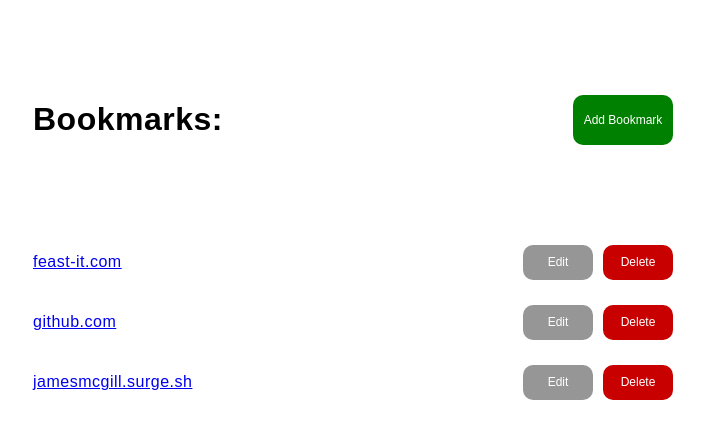
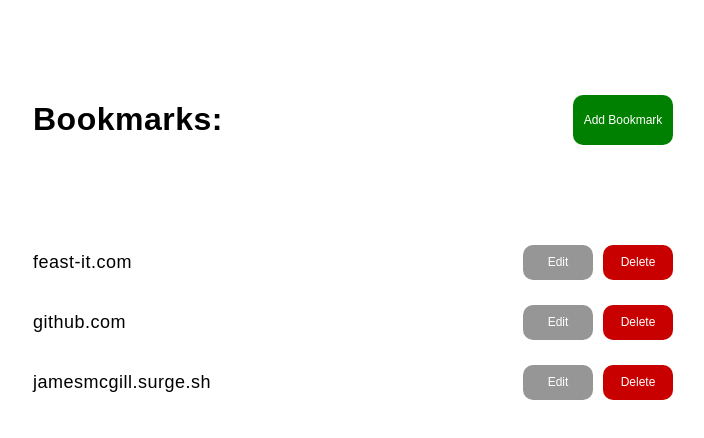
Before and after one commit to jimbomags/feast-it, a React app: page / in a window 1280 px wide. Shown: the top 438 px of the page, without its empty margins (287-991 px from the left). Built offline with nearby package versions, Linux system fonts and the light colour scheme; the HTML template or start-up script is replaced by a standard one.

Commit message:
Created toggle add bookmark form logic.
Wrote the logic and function to display the add bookmark form when the
add bookmark button is clicked. And hide the form when cancel is clicked
on the form.

```diff
--- a/App.js
+++ b/App.js
@@ -1,6 +1,6 @@
 import React, { Component } from 'react';
 
-const Heading = () => (
+const Heading = ({ handleClick }) => (
   <div className="heading">
     <div>
       <header>
@@ -10,7 +10,7 @@
       </header>
     </div>
     <div className="btn-add-container">
-      <Button type="button" text="Add Bookmark" className="btn btn-primary btn-add" />
+      <Button type="button" text="Add Bookmark" className="btn btn-primary btn-add" handleClick={handleClick} />
     </div>
   </div>
 );
@@ -37,7 +37,7 @@
   </ul>
 );
 
-const AddBookmark = ({ value, handleChange, handleSubmit, display }) => (
+const AddBookmark = ({ value, handleChange, handleSubmit, display, handleClick }) => (
   <div className="add-bookmark-form-container" style={{ display }}>
     <form onSubmit={handleSubmit} style={{ display }} className="form">
       <label>
@@ -45,7 +45,7 @@
       </label>
       <input type="text" value={value} onChange={handleChange} />
       <div className="form-btns">
-        <Button type="button" text="Cancel" className="btn btn-secondary btn-red" />
+        <Button type="button" text="Cancel" className="btn btn-secondary btn-red" handleClick={handleClick} />
         <Button type="submit" text="Add" className="btn btn-secondary btn-add" />
       </div>
     </form>
@@ -61,16 +61,22 @@
       formValue: '',
       AddBookmarkDisplay: 'none',
     };
+    this.toggleDisplayAddBookmarkForm = this.toggleDisplayAddBookmarkForm.bind(this);
+  }
+
+  toggleDisplayAddBookmarkForm() {
+    this.setState(this.state.AddBookmarkDisplay === 'none' ? { AddBookmarkDisplay: 'flex' } : { AddBookmarkDisplay: 'none' })
   }
 
   render() {
+    const { AddBookmarkDisplay, bookmarks } = this.state;
     return (
       <div>
-      <AddBookmark display={this.state.AddBookmarkDisplay}/>
-      <div className="main-container">
-        <Heading />
-        <BookmarksList bookmarksArr={this.state.bookmarks} />
-      </div>
+        <AddBookmark display={AddBookmarkDisplay} handleClick={this.toggleDisplayAddBookmarkForm} />
+        <div className="main-container">
+          <Heading handleClick={this.toggleDisplayAddBookmarkForm} />
+          <BookmarksList bookmarksArr={bookmarks} />
+        </div>
       </div>
     );
   }
--- a/styles.scss
+++ b/styles.scss
@@ -62,6 +62,9 @@
 }
 .bookmark-anchor {
   margin: auto 0;
+  text-decoration: none;
+  color: black;
+  font-size: 18px;
 }
 .bookmark-btns {
   display: flex;
@@ -73,7 +76,6 @@
   z-index: 0;
   position: absolute;
   top: 0;
-  display: flex;
   justify-content: center;
 }
 .form {
```
